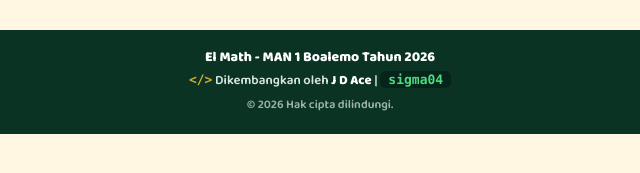
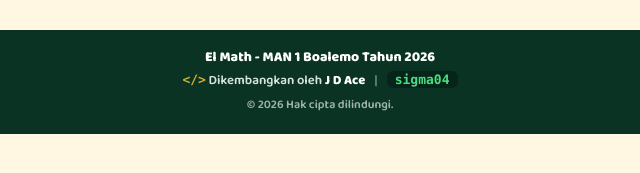
Before and after one commit to akunguru003-jzsigma04/el-math, a plain HTML site: page guru.html in a window 1280 px wide. Shown: the part 379-552 px from the top of the page, 320-960 px from the left. Drawn offline with Linux system fonts and the light colour scheme.

Commit message:
Update guru.html

```diff
--- a/guru.html
+++ b/guru.html
@@ -19,7 +19,7 @@ input,select{padding:10px;border-radius:10px;border:2px solid var(--g2);font:600
 .row{display:flex;align-items:center;gap:8px;margin:6px 0}.row span{width:170px;flex:none;font-size:14px}.row em{width:70px;flex:none;text-align:right;font-style:normal;font-weight:800}
 .tag{display:inline-block;border-radius:99px;padding:0 10px;font-size:13px;font-weight:800}.tag.r{background:#fadbd8;color:#922b21}.tag.y{background:#fcf3cf;color:#7d6608}
 #login{max-width:420px;margin:60px auto;text-align:center}
-.ft{background:#0a3324;color:#d7e6dd;text-align:center;font:600 13px/1.6 "Baloo 2",sans-serif;padding:16px 12px 20px;margin-top:18px;border-radius:20px}.ft .t{display:block;font-size:14px;font-weight:800;color:#fff}.ft .dv{margin:3px 0}.ft .ic{color:#D4AF37;font:800 13px ui-monospace,Menlo,Consolas,monospace}.ft .nm{color:#fff;font-weight:800}.ft code{background:#06241a;color:#4ade80;border-radius:6px;padding:1px 8px;font:700 13px ui-monospace,Menlo,Consolas,monospace}.ft .cp{color:#9db3a7;font-size:12px}
+.ft{background:#0a3324;color:#d7e6dd;text-align:center;font:600 13px/1.6 "Baloo 2",sans-serif;padding:16px 12px 20px;margin-top:18px;border-radius:20px}.ft .t{display:block;font-size:14px;font-weight:800;color:#fff}.ft .dv{margin:3px 0}.ft .ic{color:#D4AF37;font:800 13px ui-monospace,Menlo,Consolas,monospace}.ft .nm{color:#fff;font-weight:800}.ft code{background:#06241a;color:#4ade80;border-radius:6px;padding:1px 8px;font:700 13px ui-monospace,Menlo,Consolas,monospace}.ft .sep{margin:0 9px;color:#6f9482}.ft .cp{color:#9db3a7;font-size:12px}
 </style></head><body><div class="wrap">
 
 <div id="login" class="card">
@@ -37,7 +37,7 @@ input,select{padding:10px;border-radius:10px;border:2px solid var(--g2);font:600
     <button class="btn ghost" onclick="csv()">⬇️ Ekspor CSV</button></div>
   <div id="out"></div>
 </div>
-<footer class="ft"><b class="t">El Math - MAN 1 Boalemo Tahun 2026</b><div class="dv"><span class="ic">&lt;/&gt;</span> Dikembangkan oleh <span class="nm">J D Ace</span> | <code>sigma04</code></div><div class="cp">© 2026 Hak cipta dilindungi.</div></footer>
+<footer class="ft"><b class="t">El Math - MAN 1 Boalemo Tahun 2026</b><div class="dv"><span class="ic">&lt;/&gt;</span> Dikembangkan oleh <span class="nm">J D Ace</span><span class="sep">|</span><code>sigma04</code></div><div class="cp">© 2026 Hak cipta dilindungi.</div></footer>
 </div>
 
 <script>
```
